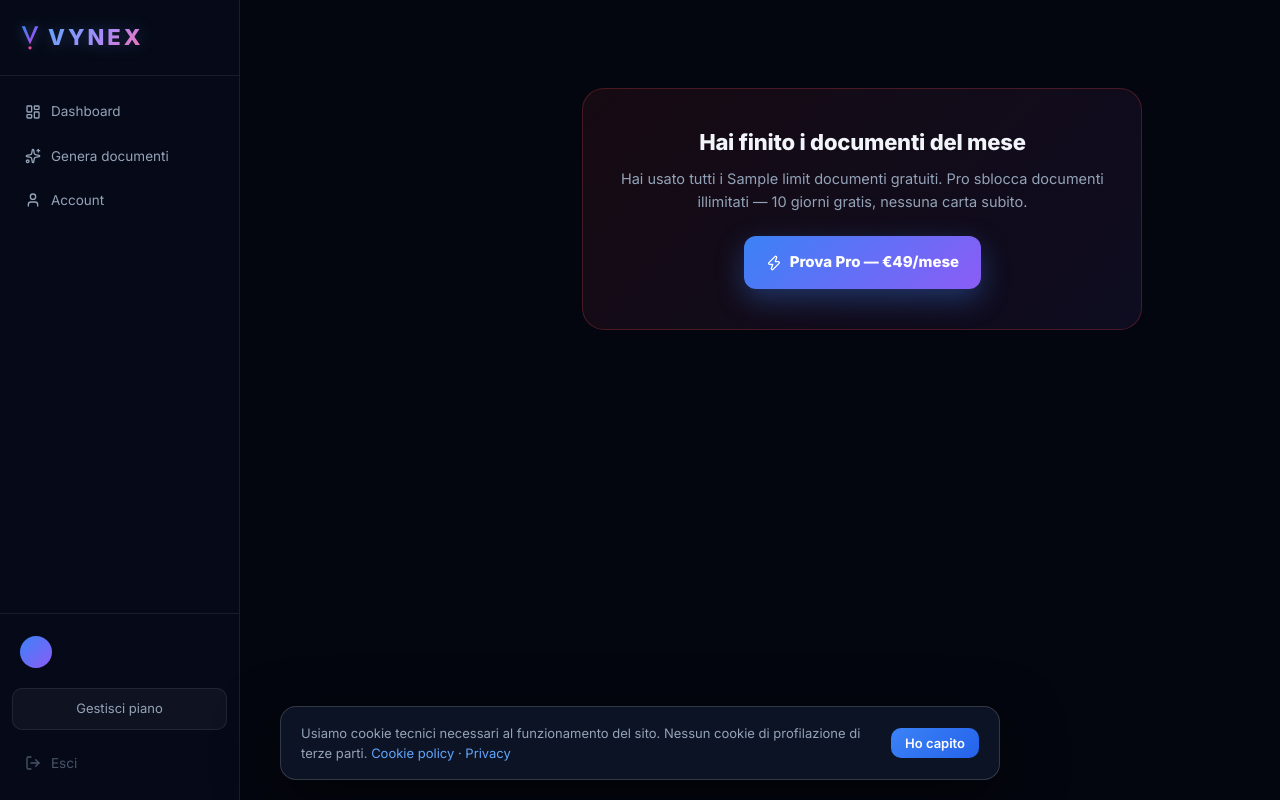
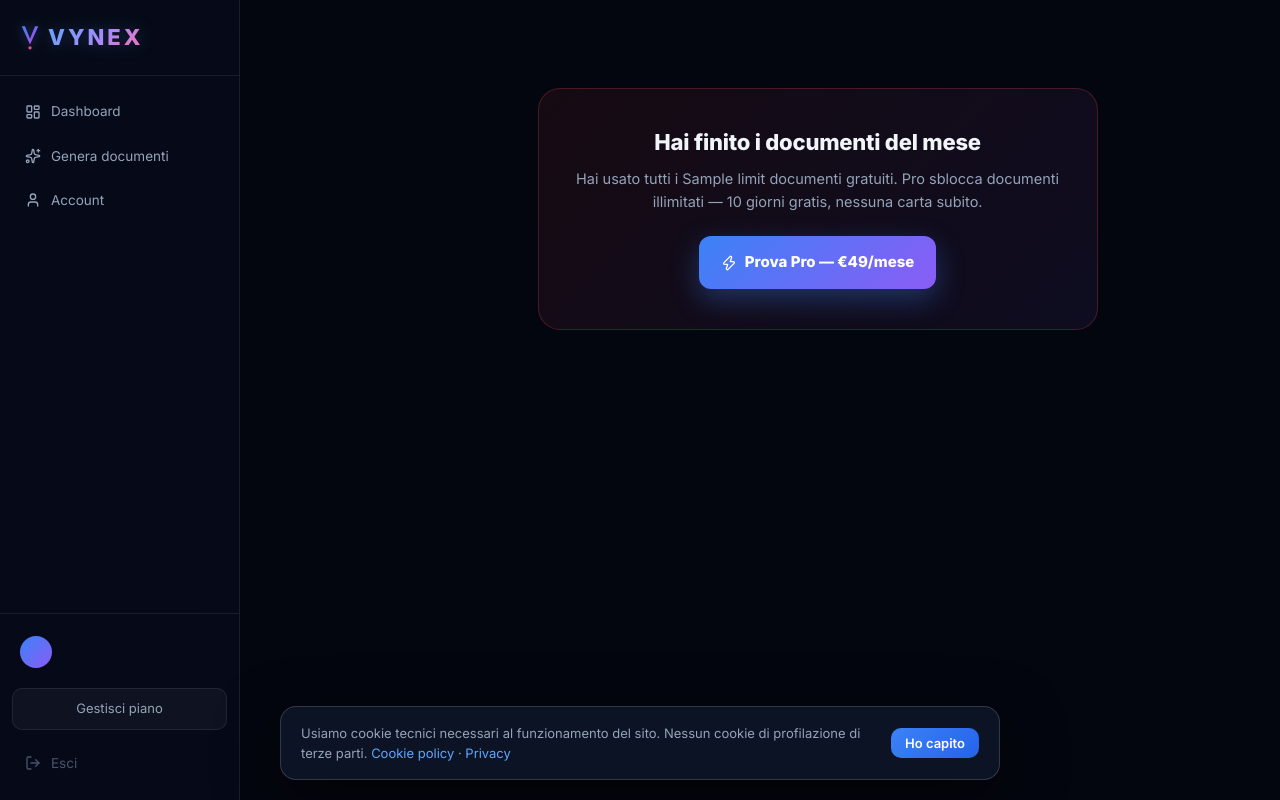
Before and after one commit to robertopizzini19-byte/vynex, a Python web app: template templates/genera.html in a window 1280 px wide. Run offline with Jinja, Linux system fonts and the light colour scheme; the template is opened without the code that fills it: most values are stand-ins (such as "Sample title", 1, 10 or a date in 2020).

Commit message:
style(app-layout): padding-left 420px → 260px (centrato viewport, non più troppo a destra)
Viewport 1920 + sidebar 240 + content 880: centrare rispetto al monitor
richiede padding-left ~280px. Uso clamp(64px, 11vw, 260px) — scala fluida
da mobile a desktop wide, centro visivo bilanciato rispetto al monitor.

Co-Authored-By: Claude Opus 4.7 (1M context) <noreply@anthropic.com>

```diff
--- a/static/style.css
+++ b/static/style.css
@@ -998,7 +998,7 @@ textarea {
 .app-main {
   flex: 1;
   margin-left: var(--sidebar-w);
-  padding: 48px clamp(24px, 2vw, 40px) 96px clamp(120px, 18vw, 420px);
+  padding: 48px clamp(24px, 2vw, 40px) 96px clamp(64px, 11vw, 260px);
   max-width: calc(100vw - var(--sidebar-w));
   min-height: 100vh;
   min-height: 100dvh;
```
